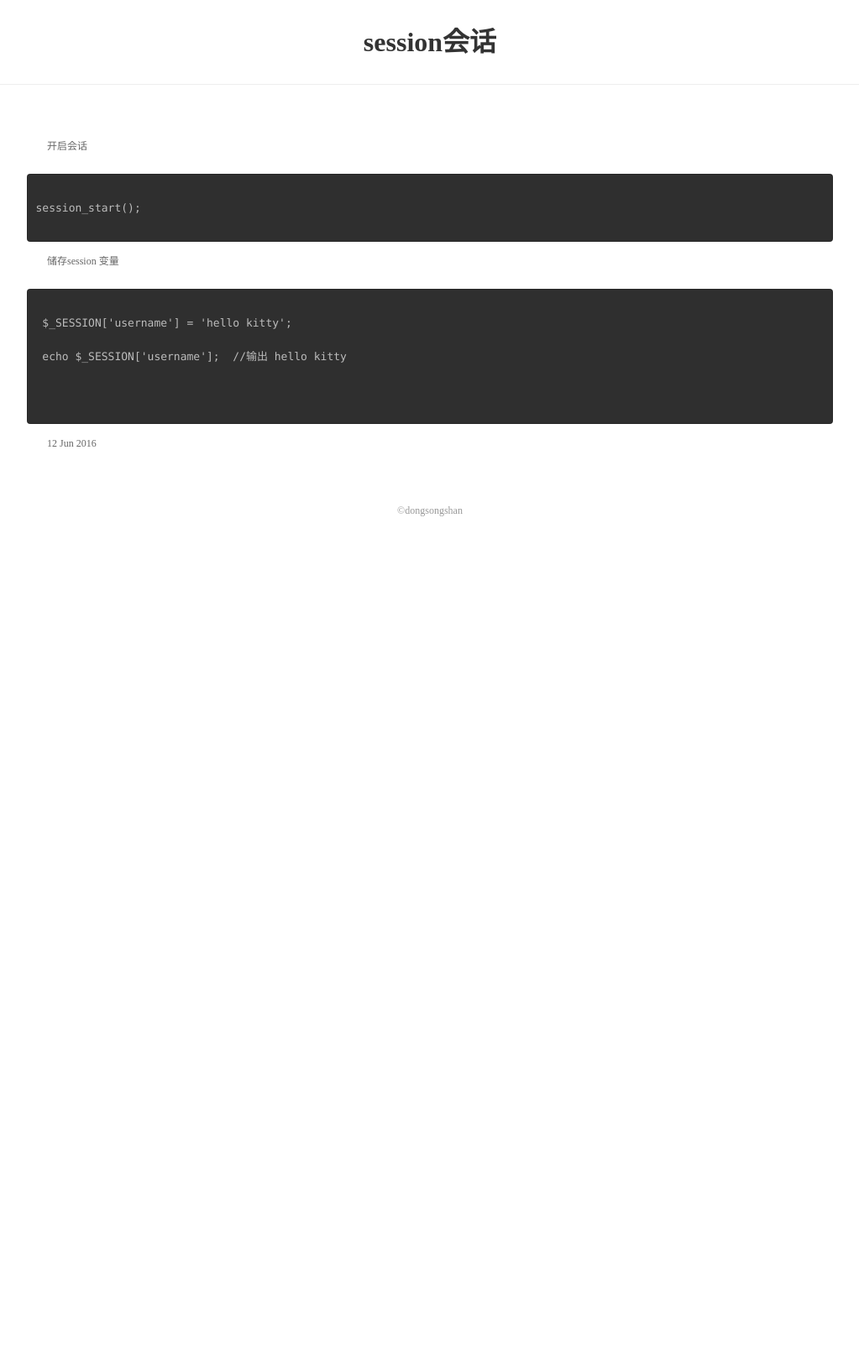
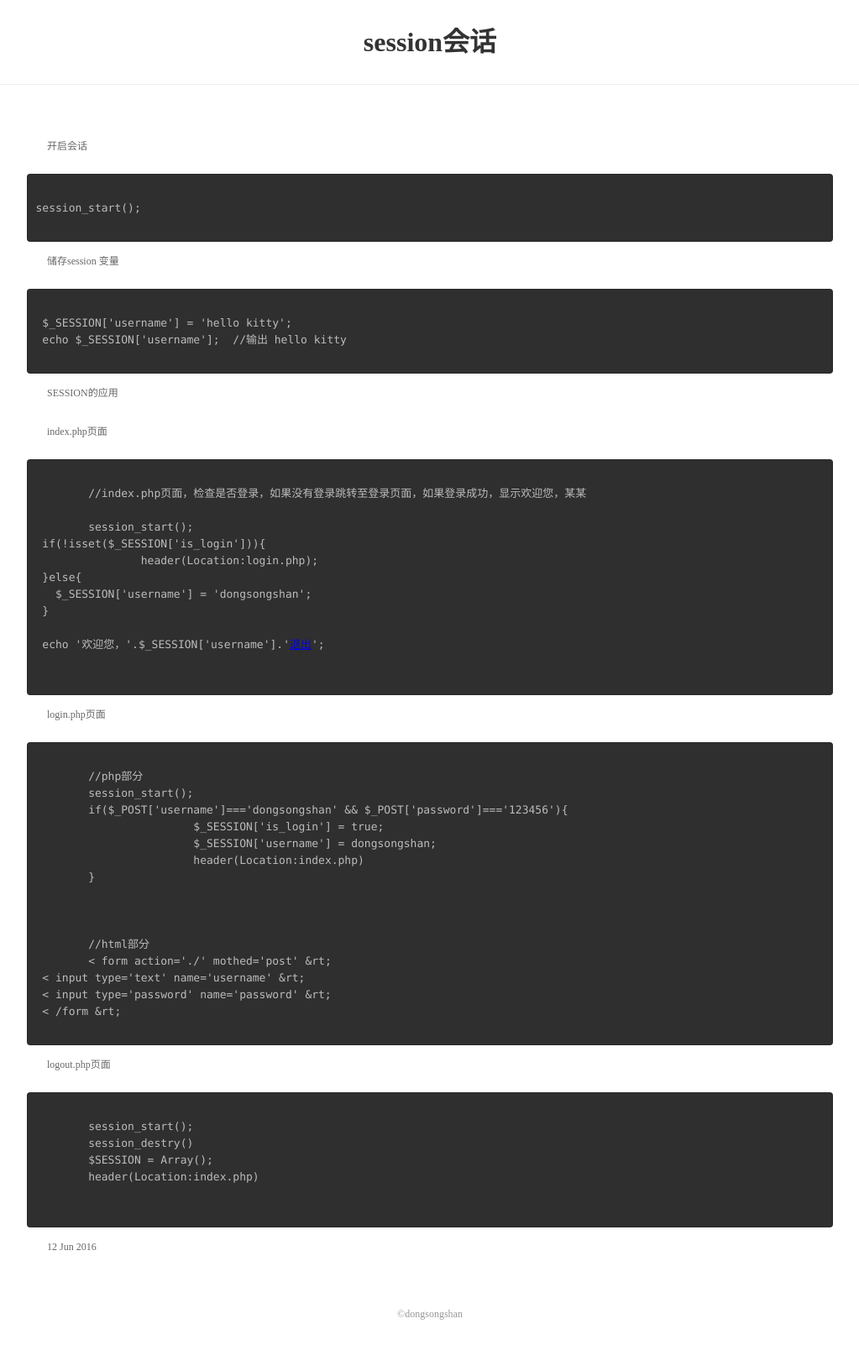
Before and after one commit to dongsongshan/dongsongshan.github.io, a Jekyll site: the page built from _posts/2016-06-12-session会话.html, in a window 1280 px wide. Shown: the whole page at 84% size, without its empty margins (128-1151 px from the left). Built offline with Jekyll 4.4.1, drawn with Linux system fonts in a browser that asks for light colours; before the commit the page ends 900 px from its top, so only the background shows below that.

Commit message:
Update 2016-06-12-session会话.html

```diff
--- a/_posts/2016-06-12-session会话.html
+++ b/_posts/2016-06-12-session会话.html
@@ -15,15 +15,62 @@ session_start();
 <pre>
 
  $_SESSION['username'] = 'hello kitty';
-
  echo $_SESSION['username'];  //输出 hello kitty
-
-
 
 </pre>
 
 
+<p>SESSION的应用</p>
 
+<p>index.php页面</p>
+
+<pre>
+
+	//index.php页面，检查是否登录，如果没有登录跳转至登录页面，如果登录成功，显示欢迎您，某某
+
+	session_start();
+ if(!isset($_SESSION['is_login'])){
+ 		header(Location:login.php);
+ }else{
+   $_SESSION['username'] = 'dongsongshan';
+ }
+
+ echo '欢迎您，'.$_SESSION['username'].'<a href="./logout.php">退出</a>';
+
+ </pre>
+
+<p>login.php页面</p>
+
+<pre>
+
+	//php部分
+	session_start();
+	if($_POST['username']==='dongsongshan' && $_POST['password']==='123456'){
+			$_SESSION['is_login'] = true;
+			$_SESSION['username'] = dongsongshan;
+			header(Location:index.php)
+	}
+
+
+
+	//html部分
+	&lt; form action='./' mothed='post' &rt;
+ &lt; input type='text' name='username' &rt;
+ &lt; input type='password' name='password' &rt;
+ &lt; /form &rt;
+ </pre>
+
+
+<p>logout.php页面</p>
+
+<pre>
+
+	session_start();
+	session_destry()
+	$SESSION = Array();
+	header(Location:index.php)
+
+ </pre>
 
 
 
```
